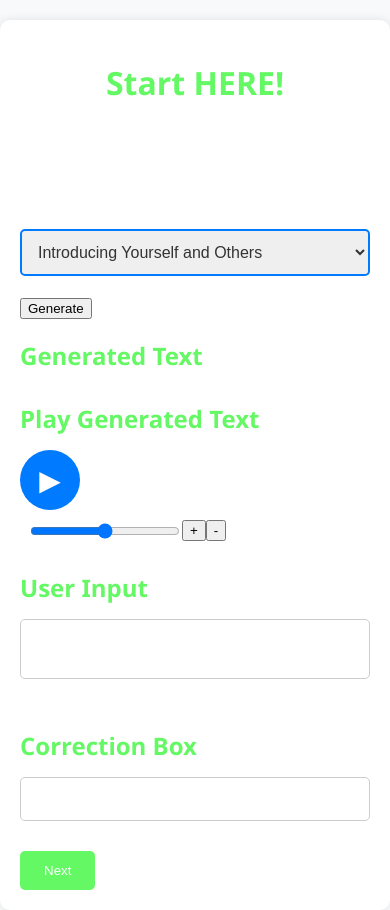
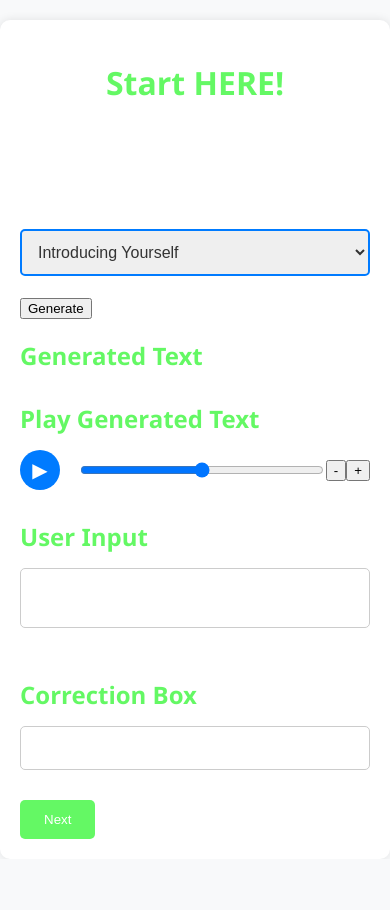
Before and after one commit to AZEEM-RAZA72/project_main, a Flask app: template code/templates/train.html in a window 390 px wide. Shown: the part 50-960 px from the top of the page. After the commit the page ends 889 px from the top, so only its background shows below. Run offline with Flask 3, Linux system fonts and the light colour scheme; the template is opened without the code that fills it, so the values that code supplies are empty; some libraries are stand-ins or nearby versions.

Commit message:
responsive html output and text to audio

```diff
--- a/code/templates/train.html
+++ b/code/templates/train.html
@@ -4,7 +4,7 @@
 <head>
     <meta charset="UTF-8">
     <meta name="viewport" content="width=device-width, initial-scale=1.0">
-    <title>Generative Text</title>
+    <title>TRAINING</title>
     <script src="https://unpkg.com/htmx.org@1.9.11"
         integrity="sha384-0gxUXCCR8yv9FM2b+U3FDbsKthCI66oH5IA9fHppQq9DDMHuMauqq1ZHBpJxQ0J0"
         crossorigin="anonymous"></script>
@@ -81,14 +81,15 @@
         /* Round Play Button */
         #playButton {
             border-radius: 50%;
-            width: 60px;
-            height: 60px;
-            font-size: 28px;
+            width: 40px;
+            height: 40px;
+            font-size: 20px;
             background-color: #007bff;
             color: white;
             border: none;
             cursor: pointer;
             transition: background-color 0.3s ease;
+            margin-right: 10px;
         }
 
         #playButton:hover {
@@ -100,11 +101,13 @@
             display: flex;
             align-items: center;
             margin-top: 10px;
+            display: flex; /* Changed display property to flex */
         }
 
         .volume-slider {
             width: 150px;
             margin-left: 10px;
+            flex: 1;
         }
 
         /* Next Button */
@@ -163,7 +166,7 @@
         <form hx-post="/train" hx-target="body" hx-swap="outerHTML" hx-indicator="#spinner">
             <img id="spinner" class="htmx-indicator" src="/static/bouncing-circles.svg" />
             <select id="optionMenu" name="chapter">
-                <option value="introduction">Introducing Yourself and Others</option>
+                <option value="introduction">Introducing Yourself </option>
                 <option value="greetings">Greetings</option>
                 <option value="goodbye">Saying Goodbye</option>
                 <option value="apologies">Making Apologies</option>
@@ -177,11 +180,11 @@
         </div>
         <div class="step">
             <h2> Play Generated Text</h2>
-            <button id="playButton">▶</button>
             <div class="audio-controls">
+                <button id="playButton" label ="Play">▶</button>
                 <input type="range" class="volume-slider" min="0" max="100" value="50">
+                <button id="volumeDown">-</button>
                 <button id="volumeUp">+</button>
-                <button id="volumeDown">-</button>
             </div>
         </div>
         <div class="step">
@@ -204,7 +207,42 @@
             var html = converter.makeHtml(resultArea.innerHTML)
             console.log(html)
             resultArea.innerHTML = html;
-        })
+        });
+        // Get the play button
+    var playButton = document.getElementById('playButton');
+
+        // Add an event listener to the play button
+        playButton.addEventListener('click', function() {
+            // Get the content of the result element
+            var generatedText = document.querySelector('.result').textContent; // Use textContent to get only the text content
+
+            // Create a new SpeechSynthesisUtterance object with the generated text
+            var utterance = new SpeechSynthesisUtterance(generatedText);
+
+            // Use the speech synthesis API to speak the generated text
+            window.speechSynthesis.speak(utterance);
+        });
+        // Get volume slider and volume buttons
+    var volumeSlider = document.querySelector('.volume-slider');
+    var volumeUpButton = document.getElementById('volumeUp');
+    var volumeDownButton = document.getElementById('volumeDown');
+
+    // Function to increase volume
+    volumeUpButton.addEventListener('click', function() {
+            if (volumeSlider.value < 100) {
+                volumeSlider.value = parseInt(volumeSlider.value) + 10; // Increase volume by 10
+
+            }
+        });
+        // Function to decrease volume
+        volumeDownButton.addEventListener('click', function() {
+            if (volumeSlider.value > 0) {
+                volumeSlider.value = parseInt(volumeSlider.value) - 10; // Decrease volume by 10
+            }
+        });
+        volumeSlider.addEventListener('input', function() {
+            audioElement.volume = volumeSlider.value / 100; // Convert the slider value to a value between 0 and 1
+});
     </script>
 </body>
 
```
Also changed, not shown: code/myllm.py (+6 -6 lines), 1 other file.
